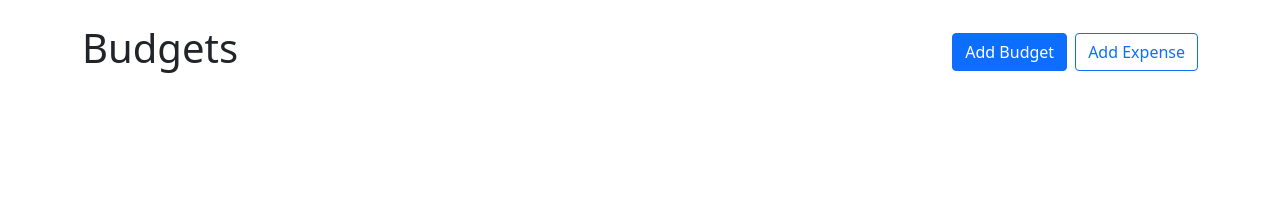
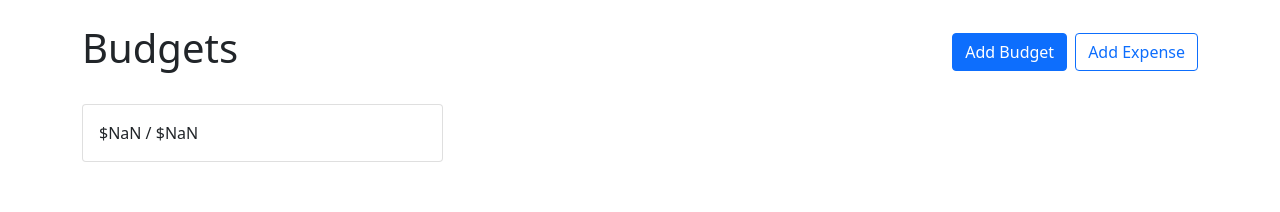
Before and after one commit to Sam-WardPickering/budget-tracker, a React (Create React App) app: page / in a window 1280 px wide. Shown: the top 212 px of the page. Built offline with nearby package versions, Linux system fonts and the light colour scheme.

Commit message:
Create new component / create currency formatter

```diff
--- a/src/App.js
+++ b/src/App.js
@@ -1,5 +1,6 @@
 import { Button, Stack } from 'react-bootstrap';
-import Container from 'react-bootstrap/Container'
+import Container from 'react-bootstrap/Container';
+import BudgetCard from './components/BudgetCard';
 
 function App() {
   return (
@@ -10,7 +11,7 @@ function App() {
         <Button variant="outline-primary">Add Expense</Button>
       </Stack>
       <div style={{ display: "grid", gridTemplateColumns: "repeat(auto-fill, minmax(300px, 1fr))", gap: "1rem", alignItems: "flex-start" }}>
-
+        <BudgetCard></BudgetCard>
       </div>
     </Container>
   );
--- /dev/null
+++ b/src/components/BudgetCard.jsx
@@ -0,0 +1,15 @@
+import { Card } from 'react-bootstrap'
+import { currencyFormatter } from '../utils'
+
+export default function BudgetCard({ name, amount, max }) {
+  return (
+    <Card>
+        <Card.Body>
+            <div>{name}</div>
+            <div>
+                {currencyFormatter.format(amount)} / {currencyFormatter.format(max)}
+            </div>
+        </Card.Body>
+    </Card>
+  )
+}
--- /dev/null
+++ b/src/utils.js
@@ -0,0 +1,5 @@
+export const currencyFormatter = new Intl.NumberFormat(undefined, {
+    currency: "usd",
+    style: "currency",
+    minimumFractionDigits: 0
+})
```
